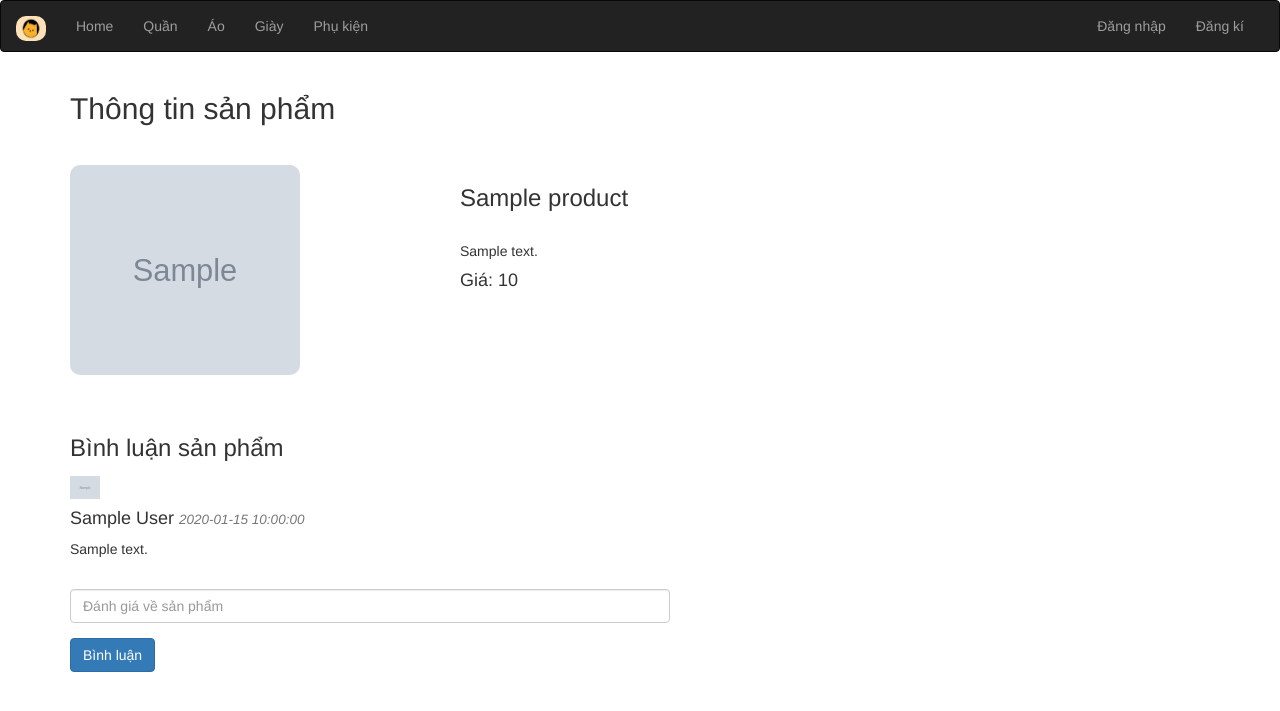
After one commit to nhan-bui/Digital_fashion_shop, a Flask app: page /product?product_id=1 in a window 1280 px wide. The commit adds this page. Shown: the top 711 px of the page. Run offline with Flask 3, Linux system fonts and the light colour scheme; tables that the repository leaves empty hold one stand-in row (values such as "Sample post"); grey boxes marked "Sample" are stand-in pictures; some libraries are stand-ins or nearby versions.

Commit message:
add comment product

```diff
--- a/main.py
+++ b/main.py
@@ -194,5 +194,26 @@ def admin():
     return render_template("admin.html", items=items)
 
 
+@app.route("/product", methods=["POST", "GET"])
+def product():
+    err = None
+    products = Products.query
+
+    product_id = int(request.args.get("product_id"))
+    comments = Comment.query.filter(Comment.product_id)
+    item = products.get(product_id)
+    if request.method == "POST":
+        content = request.form.get('box')
+        try:
+            utils.add_comment(user_id=current_user.id, product_id=product_id, content=content)
+            err = 0
+
+        except Exception as e:
+            err = 1
+        return redirect(url_for('product', product_id=product_id))
+
+    return render_template("product.html", item=item, comments=comments, err=err)
+
+
 if __name__ == "__main__":
     app.run(debug=True)
--- a/templates/admin.html
+++ b/templates/admin.html
@@ -39,7 +39,7 @@
 <div class="card">
     <div class="row no-gutters">
       <div class="col-md-4">
-        <img src="{{item.product.image}}" alt="{{item.product.name}}" class="card-img" style="width: 200px; height: 210px; border-radius: 10px;">
+        <img src="{{item.product.image}}" alt="{{item.product.name}}" class="card-img" style="width: 250px; height: 260px; border-radius: 10px;">
       </div>
       <div class="col-md-8">
         <div class="card-body">
@@ -48,6 +48,8 @@
             <p>Số lượng: {{item.quantity}}</p>
             <p>Size: {{item.size}}</p>
             <h4>Tổng tiền: {{item.product.price * item.quantity}} VNĐ</h4>
+            <p> <em>Địa chỉ: </em> <a href="https://www.google.com/maps/place/{{item.user.address}}" target="_blank"><em>{{item.user.address}}</em></a></p>
+            <p> <em>SĐT: {{item.user.phone_num}}</em></p>
             <br>
             {% if not item.admin_confirm %}
             <form action="{{url_for('admin')}}" method="post">
--- a/templates/cart.html
+++ b/templates/cart.html
@@ -16,7 +16,7 @@ Cart
 <div class="card">
   <div class="row no-gutters">
     <div class="col-md-4">
-      <img src="{{item.product.image}}" alt="{{item.product.name}}" class="card-img" style="width: 200px; height: 220px; border-radius: 10px;">
+      <img src="{{item.product.image}}" alt="{{item.product.name}}" class="card-img" style="width: 230px; height: 210px; border-radius: 10px;">
     </div>
     <div class="col-md-8">
       <div class="card-body">
--- a/templates/index.html
+++ b/templates/index.html
@@ -17,7 +17,7 @@
           <div class="card" style="width:100px">
             <img class="card-img-top" src="{{p.image}}" alt="{{p.name}}"  style="width: 200px; height: 200px; border-radius: 10px;">
             <div class="card-body">
-              <h4 class="card-title">{{p.name}}</h4>
+              <a href="{{ url_for('product', product_id = p.id) }}"><h4 class="card-title" style="color:black">{{p.name}}</h4></a>
               <p class="card-text">{{ (p.price) }} VND</p>
               <form action="{{url_for('home')}}" method="post">
                 <input type="hidden" id="product_id" name="product_id" value="{{ p.id }}">
--- /dev/null
+++ b/templates/product.html
@@ -0,0 +1,61 @@
+{% extends "layout/base.html" %}
+{% block title %}
+  Trang chủ
+{% endblock %}
+
+{% block header %}
+  {% include "layout/header.html" %}
+{% endblock %}
+
+{% block content %}
+<h2>Thông tin sản phẩm</h2>
+<br>
+<p></p>
+<div class="card">
+    <div class="row no-gutters">
+      <div class="col-md-4">
+        <img src="{{item.image}}" alt="{{item.name}}" class="card-img" style="width: 230px; height: 210px; border-radius: 10px;">
+      </div>
+      <div class="col-md-8">
+        <div class="card-body">
+            <h3 class="card-title">{{item.name}}</h3>
+            <br>
+
+            <p style="overflow-wrap:break-word;">{{ item.description }}</p>
+            <h4>Giá: {{item.price}}</h4>
+            <br>
+
+
+        </div>
+      </div>
+    </div>
+</div>
+<br>
+<br>
+<h3>Bình luận sản phẩm</h3>
+
+{% for comment in comments %}
+<div class="media border p-3">
+  <img src="{{comment.user.avatar_path}}" alt="Image" class="mr-3 mt-3 rounded-circle" style="width:30px;">
+  <div class="media-body">
+    <h4>{{comment.user.name}} <small><i>{{comment.time_comment}}</i></small></h4>
+    <p>{{comment.content}}</p>
+
+  </div>
+</div>
+{% endfor %}
+<br>
+
+
+<form action="{{url_for('product', product_id = item.id)}}" method="post">
+    <div class="form-group">
+        <input type="text" class="form-control" placeholder="Đánh giá về sản phẩm" id="box" name="box" style="width:600px" >
+    </div>
+
+    <button type="submit" class="btn btn-primary">Bình luận</button>
+</form>
+
+
+
+
+{% endblock %}
```
Also changed, not shown: utils.py (+7 -1 lines).
